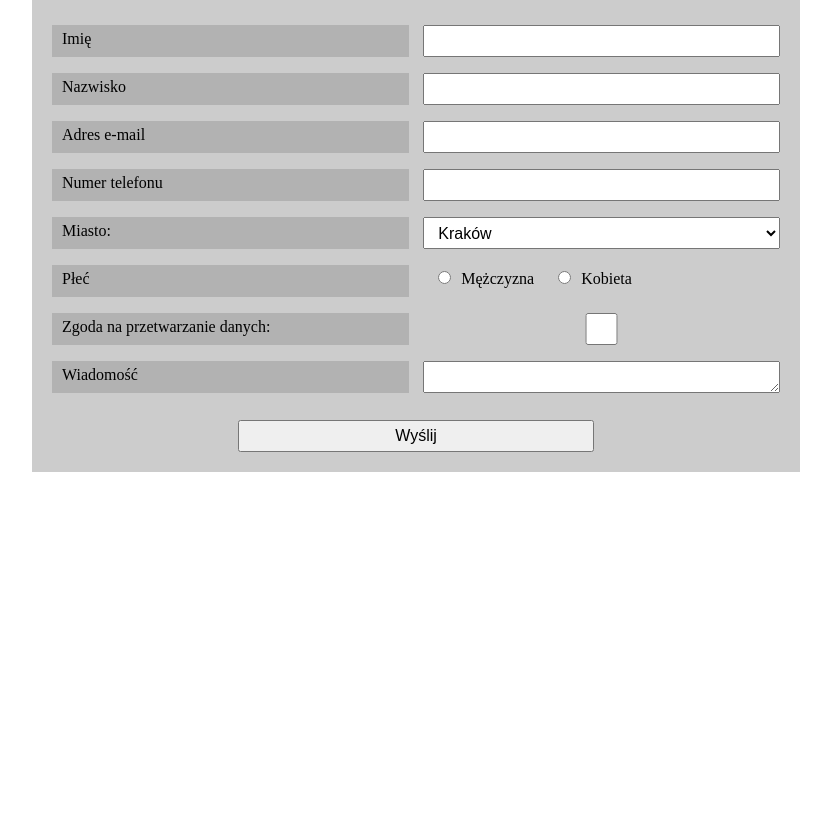
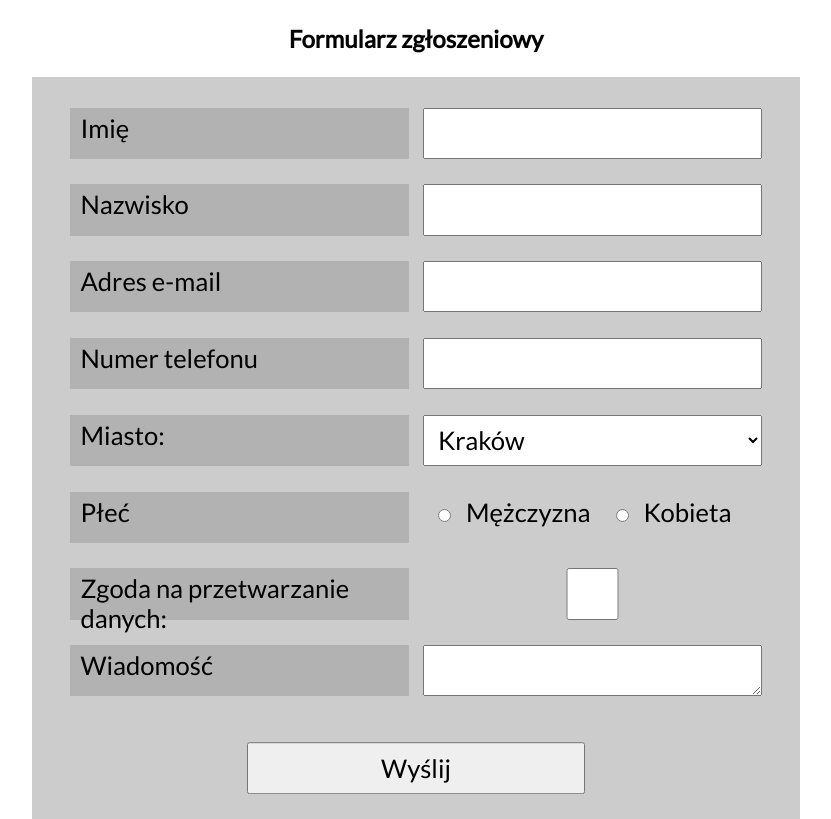
Before and after one commit to PrzemekRafa/HTML_zadanie_domowe, a plain HTML site: page index.html in a window 1280 px wide. Shown: the whole page, without its empty margins (224-1055 px from the left). Drawn offline with Linux system fonts and the light colour scheme.

Commit message:
man_woman_fix

```diff
--- a/css/style.css
+++ b/css/style.css
@@ -2,16 +2,17 @@
 * {
     margin: 0;
     padding: 0;
-    font-size: 16px;
+    font-size: 2vw;
+    font-family: 'Lato', sans-serif;
 }
 
 /* Główny kontener */
 #main_box {
-    min-width: 550px;
+/*    min-width: 550px;*/
     max-width: 60vw;
     background-color: #cccccc;
     margin: auto;
-    padding: 20px;
+    padding: 2vw 3vw;
     left: 0;
     right: 0;
     box-sizing: border-box;
@@ -62,9 +63,18 @@
 .gender {
     margin-right: 5px;
     margin-left:  5px;
+    display: inline-block;
 }
 
-span {
+.gender_label {
     margin-left: 5px;
     margin-right: 15px;
 }
+
+h1 {
+    text-align: center;
+    padding-top: 1em;
+    padding-bottom: 1em;
+    font-size: 24px;
+
+}
--- a/index.html
+++ b/index.html
@@ -5,29 +5,34 @@
     <meta charset="UTF-8">
     <title>Zadanie domowe z HTMLa - formularz zgłoszeniowy</title>
     <link rel="stylesheet" href="css/style.css">
+    <link href='http://fonts.googleapis.com/css?family=Lato&subset=latin,latin-ext' rel='stylesheet' type='text/css'>
 </head>
 
 <body>
+       <header>
+           <h1>Formularz zgłoszeniowy</h1>
+       </header>
+
         <form id="main_box" action="https://formspree.io/przemyslaw.rafa@gmail.com" method="POST">
 
             <div id="name_box" class="form_box">
                 <label class="label" for="name">Imię</label>
-                <input class="input" id=name type="text" name="Imię">
+                <input class="input" id="name" type="text" name="Imię">
             </div>
 
             <div id="surname_box" class="form_box">
                 <label class="label" for="surname">Nazwisko</label>
-                <input class="input" id=surname type="text" name="Nazwisko">
+                <input class="input" id="surname" type="text" name="Nazwisko">
             </div>
 
             <div id="email_box" class="form_box">
                 <label class="label" for="email">Adres e-mail</label>
-                <input class="input" id=email type="email" name="Adres email">
+                <input class="input" id="email" type="email" name="Adres email">
             </div>
 
             <div id="phone_box" class="form_box">
                 <label class="label" for="phone">Numer telefonu</label>
-                <input class="input" id=phone type="text" name="Numer telefonu">
+                <input class="input" id="phone" type="text" name="Numer telefonu">
             </div>
 
             <div id="city_box" class="form_box">
@@ -43,9 +48,12 @@
                 <div id="sex_option">
                     <p class="label">Płeć</p>
                     <div class="input">
-                       <input class="gender" type="radio" name="Płeć" value="Mężczyzna"><span>Mężczyzna</span>
-                       <input class="gender" type="radio" name="Płeć" value="Kobieta"><span>Kobieta</span></div>
+                        <input id="men" class="gender" type="radio" name="Płeć" value="Mężczyzna">
+                        <label class="gender_label" for="men">Mężczyzna</label>
+                        <input id="women" class="gender" type="radio" name="Płeć" value="Kobieta">
+                        <label class="gender_label" for="women">Kobieta</label>
                     </div>
+                </div>
             </div>
 
             <div id="agree_box" class="form_box">
```
